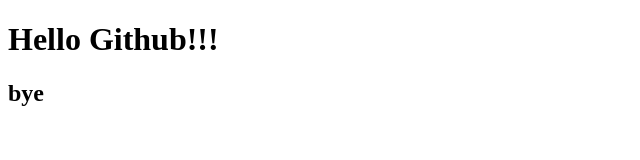
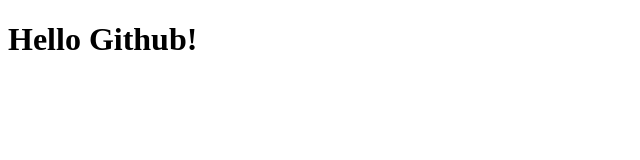
Before and after one commit to sko5473/githubtest, a plain HTML site: page index.html in a window 1280 px wide. Shown: the full height of the page, 0-640 px from the left. Drawn offline with Linux system fonts and the light colour scheme.

Commit message:
no message

```diff
--- a/index.html
+++ b/index.html
@@ -5,7 +5,6 @@
     <title></title>
   </head>
   <body>
-    <h1> Hello Github!!!</h1>
-    <h2> bye</h2>
+    <h1> Hello Github!</h1>
   </body>
 </html>
```
